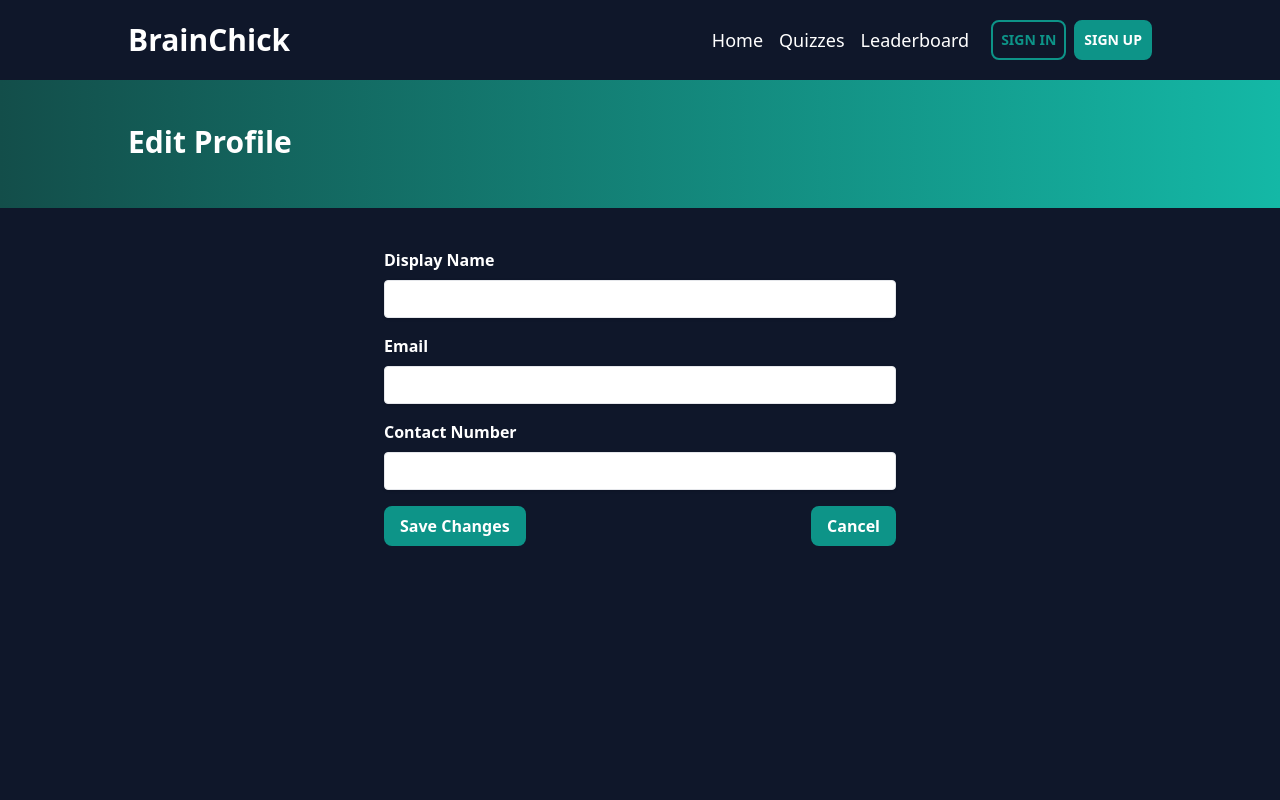
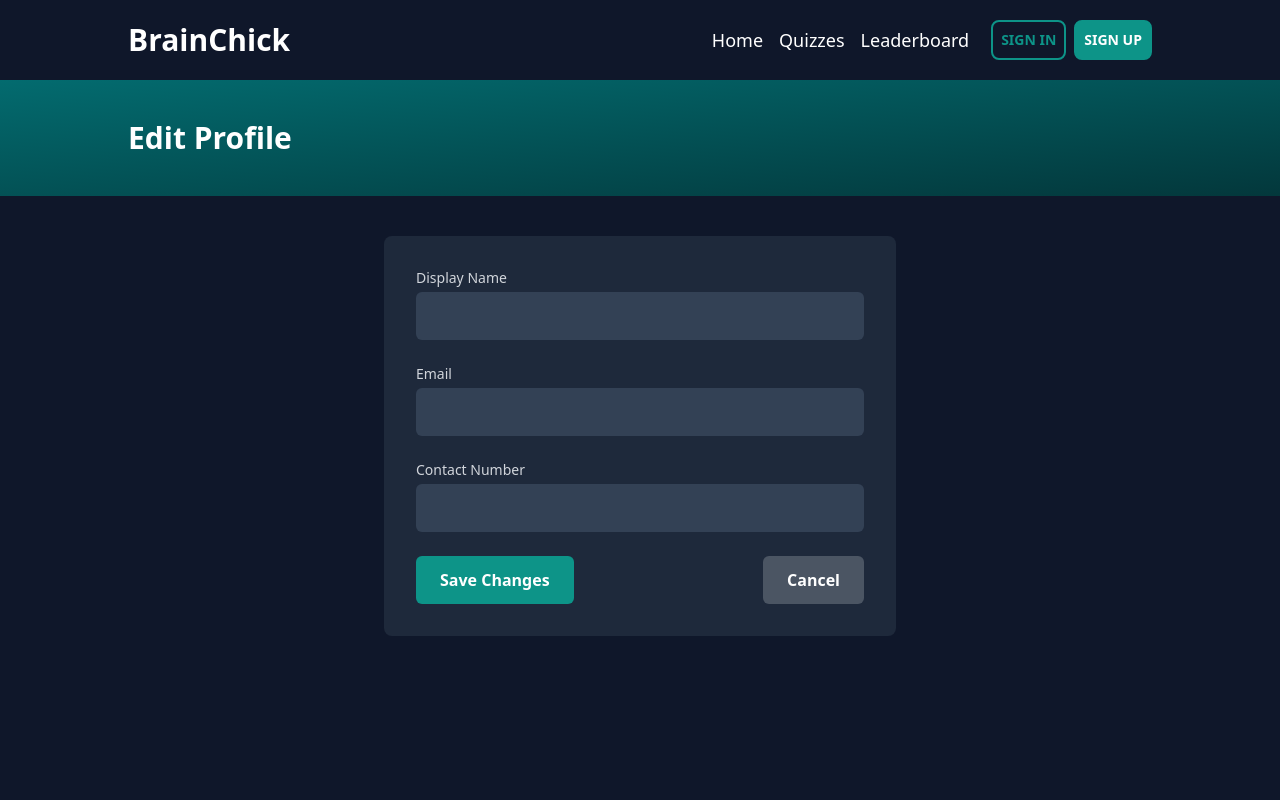
Before and after one commit to shashankaz/BrainChick, a React (Vite) app in the folder client/: page /edit-profile in a window 1280 px wide. Shown: the top 800 px of the page. Built offline with nearby package versions, Linux system fonts and the light colour scheme; no server answers.

Commit message:
ui improvements

```diff
--- a/client/src/components/Card.jsx
+++ b/client/src/components/Card.jsx
@@ -4,7 +4,7 @@ import { Link } from "react-router-dom";
 const Card = ({ id, imageUrl, title, difficulty }) => {
   return (
     <Link to={`/quiz/${id}`}>
-      <div className="bg-slate-800 w-44 sm:w-52 md:w-64 h-64 sm:h-72 rounded-lg p-3 hover:shadow-lg hover:-translate-y-1 cursor-pointer transition-transform duration-300 ease-in-out">
+      <div className="bg-slate-800 w-44 sm:w-52 md:w-64 h-64 sm:h-72 rounded-lg p-3 hover:shadow-lg hover:-translate-y-2 cursor-pointer transition-transform duration-300 ease-in-out">
         <div className="bg-gray-900 w-full h-28 sm:h-36 rounded-lg overflow-hidden shadow-md">
           <img
             src={imageUrl}
--- a/client/src/components/ProfileHero.jsx
+++ b/client/src/components/ProfileHero.jsx
@@ -6,14 +6,25 @@ const ProfileHero = ({ title, name, desc }) => {
   const [user] = useAuthState(auth);
 
   return (
-    <div className="bg-gradient-to-r from-teal-900 to-teal-500 px-4 sm:px-8 md:px-16 lg:px-32 h-32 flex flex-col justify-center">
+    <div
+      className="relative px-4 sm:px-8 md:px-16 lg:px-32 py-10 flex flex-col justify-center"
+      style={{
+        background: `linear-gradient(to bottom right, rgba(0, 128, 128, 0.8), rgba(0, 64, 64, 0.8))`,
+      }}
+    >
       {user && name && (
-        <h4 className="text-lg font-semibold">
+        <h4 className="text-md sm:text-lg font-medium mb-2">
           Hi {user.displayName || user.email},
         </h4>
       )}
-      <h1 className="text-xl sm:text-2xl lg:text-3xl font-semibold">{title}</h1>
-      <p className="mt-2 sm:mt-1">{desc}</p>
+      <h1 className="text-2xl sm:text-3xl font-semibold leading-tight">
+        {title}
+      </h1>
+      {desc && (
+        <p className="mt-3 sm:mt-2 text-sm sm:text-base lg:text-lg text-teal-100">
+          {desc}
+        </p>
+      )}
     </div>
   );
 };
--- a/client/src/pages/EditProfile.jsx
+++ b/client/src/pages/EditProfile.jsx
@@ -32,38 +32,67 @@ const EditProfile = () => {
   return (
     <div className="min-h-screen">
       <ProfileHero title={"Edit Profile"} />
-      <div className="flex flex-col items-center justify-center mx-4 sm:mx-8 md:mx-16 lg:mx-32 my-10">
-        <form onSubmit={handleUpdateProfile} className="w-full max-w-lg">
-          <div className="mb-4">
-            <label className="block font-bold mb-2">Display Name</label>
+      <div className="sm:max-w-lg mx-4 sm:mx-auto bg-slate-800 rounded-lg p-6 sm:p-8 my-10">
+        <form onSubmit={handleUpdateProfile} className="space-y-6">
+          <div>
+            <label
+              htmlFor="displayName"
+              className="block text-sm font-medium text-gray-300"
+            >
+              Display Name
+            </label>
             <input
               type="text"
+              id="displayName"
               value={displayName}
               onChange={(e) => setDisplayName(e.target.value)}
-              className="shadow appearance-none border rounded w-full py-2 px-3 text-black leading-tight focus:outline-none focus:shadow-outline"
+              className="mt-1 p-2 sm:p-3 w-full bg-slate-700 text-white rounded-md focus:outline-none focus:ring-2 focus:ring-teal-500"
             />
           </div>
-          <div className="mb-4">
-            <label className="block font-bold mb-2">Email</label>
+          <div>
+            <label
+              htmlFor="email"
+              className="block text-sm font-medium text-gray-300"
+            >
+              Email
+            </label>
             <input
               type="email"
+              id="email"
               value={email}
               onChange={(e) => setEmail(e.target.value)}
-              className="shadow appearance-none border rounded w-full py-2 px-3 text-black leading-tight focus:outline-none focus:shadow-outline"
+              className="mt-1 p-2 sm:p-3 w-full bg-slate-700 text-white rounded-md focus:outline-none focus:ring-2 focus:ring-teal-500"
             />
           </div>
-          <div className="mb-4">
-            <label className="block font-bold mb-2">Contact Number</label>
+          <div>
+            <label
+              htmlFor="phoneNumber"
+              className="block text-sm font-medium text-gray-300"
+            >
+              Contact Number
+            </label>
             <input
               type="text"
+              id="phoneNumber"
               value={phoneNumber}
               onChange={(e) => setPhoneNumber(e.target.value)}
-              className="shadow appearance-none border rounded w-full py-2 px-3 text-black leading-tight focus:outline-none focus:shadow-outline"
+              className="mt-1 p-2 sm:p-3 w-full bg-slate-700 text-white rounded-md focus:outline-none focus:ring-2 focus:ring-teal-500"
             />
           </div>
-          <div className="flex items-center justify-between gap-8 mt-4">
-            <Btn text={"Save Changes"} />
-            <Btn text={"Cancel"} onClick={() => navigate("/profile")} />
+          <div className="flex flex-col sm:flex-row items-center justify-between gap-4">
+            <button
+              type="submit"
+              className="w-full sm:w-auto bg-teal-600 hover:bg-teal-700 text-white font-semibold rounded-md py-2 sm:py-3 px-4 sm:px-6 transition"
+            >
+              Save Changes
+            </button>
+            <button
+              type="button"
+              onClick={() => navigate("/profile")}
+              className="w-full sm:w-auto bg-gray-600 hover:bg-gray-700 text-white font-semibold rounded-md py-2 sm:py-3 px-4 sm:px-6 transition"
+            >
+              Cancel
+            </button>
           </div>
         </form>
       </div>
@@ -72,13 +101,3 @@ const EditProfile = () => {
 };
 
 export default EditProfile;
-
-const Btn = ({ text, onClick }) => (
-  <button
-    type="button"
-    onClick={onClick}
-    className="py-2 px-4 w-full md:w-auto rounded-lg font-semibold flex justify-center bg-teal-600 hover:bg-teal-700 transition-all duration-300 ease-in-out cursor-pointer mb-4 md:mb-0"
-  >
-    {text}
-  </button>
-);
--- a/client/src/pages/QuizForm.jsx
+++ b/client/src/pages/QuizForm.jsx
@@ -215,14 +215,14 @@ const QuizForm = () => {
           <button
             type="button"
             onClick={addQuestion}
-            className="bg-blue-600 mt-8 uppercase rounded-md py-3 font-semibold"
+            className="uppercase mt-8 py-3 px-4 rounded-lg font-semibold flex justify-center bg-blue-600 hover:bg-blue-700 transition-all duration-300 ease-in-out cursor-pointer"
           >
             Add Another Question
           </button>
 
           <button
             type="submit"
-            className="bg-teal-600 mt-8 uppercase rounded-md py-3 font-semibold"
+            className="uppercase mt-8 py-3 px-4 rounded-lg font-semibold flex justify-center bg-teal-600 hover:bg-teal-700 transition-all duration-300 ease-in-out cursor-pointer"
           >
             Create Quiz
           </button>
--- a/client/src/pages/QuizIntro.jsx
+++ b/client/src/pages/QuizIntro.jsx
@@ -62,7 +62,7 @@ const Btn = ({ text, onClick }) => {
   return (
     <button
       onClick={onClick}
-      className="uppercase py-2 px-4 md:px-6 rounded-lg font-semibold flex justify-center bg-teal-600 hover:bg-teal-700 transition-all duration-300 ease-in-out cursor-pointer"
+      className="uppercase py-2 px-4 rounded-lg font-semibold flex justify-center bg-teal-600 hover:bg-teal-700 transition-all duration-300 ease-in-out cursor-pointer"
     >
       {text}
     </button>
--- a/client/src/pages/QuizPage.jsx
+++ b/client/src/pages/QuizPage.jsx
@@ -87,8 +87,8 @@ const Btn = ({ text, onClick }) => (
   <button
     type="button"
     onClick={onClick}
-    className="uppercase py-2 px-4 md:px-6 rounded-lg font-semibold flex justify-center bg-teal-600 hover:bg-teal-700 transition-all duration-300 ease-in-out cursor-pointer"
-  >
+    className="uppercase py-2 px-4 rounded-lg font-semibold flex justify-center bg-teal-600 hover:bg-teal-700 transition-all duration-300 ease-in-out cursor-pointer"
+    >
     {text}
   </button>
 );
```
Also changed, not shown: client/src/pages/Quizzes.jsx (+6 -2 lines), client/src/pages/SignIn.jsx (+50 -32 lines), client/src/pages/SignUp.jsx (+59 -36 lines).
